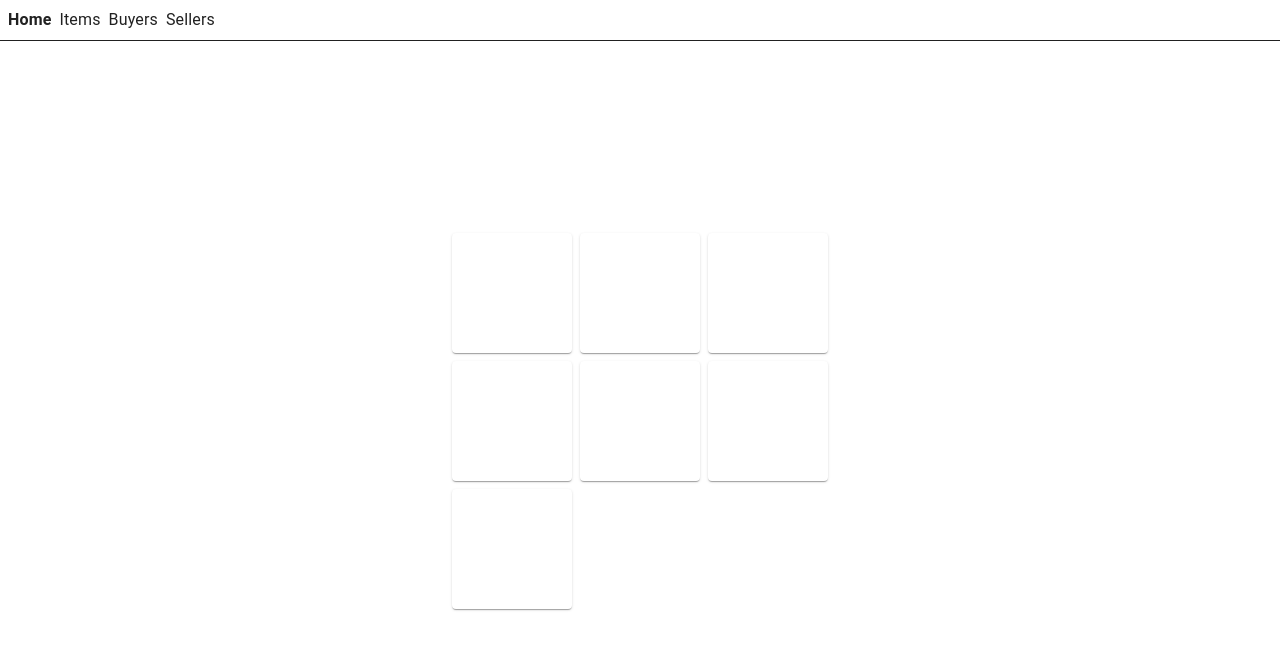
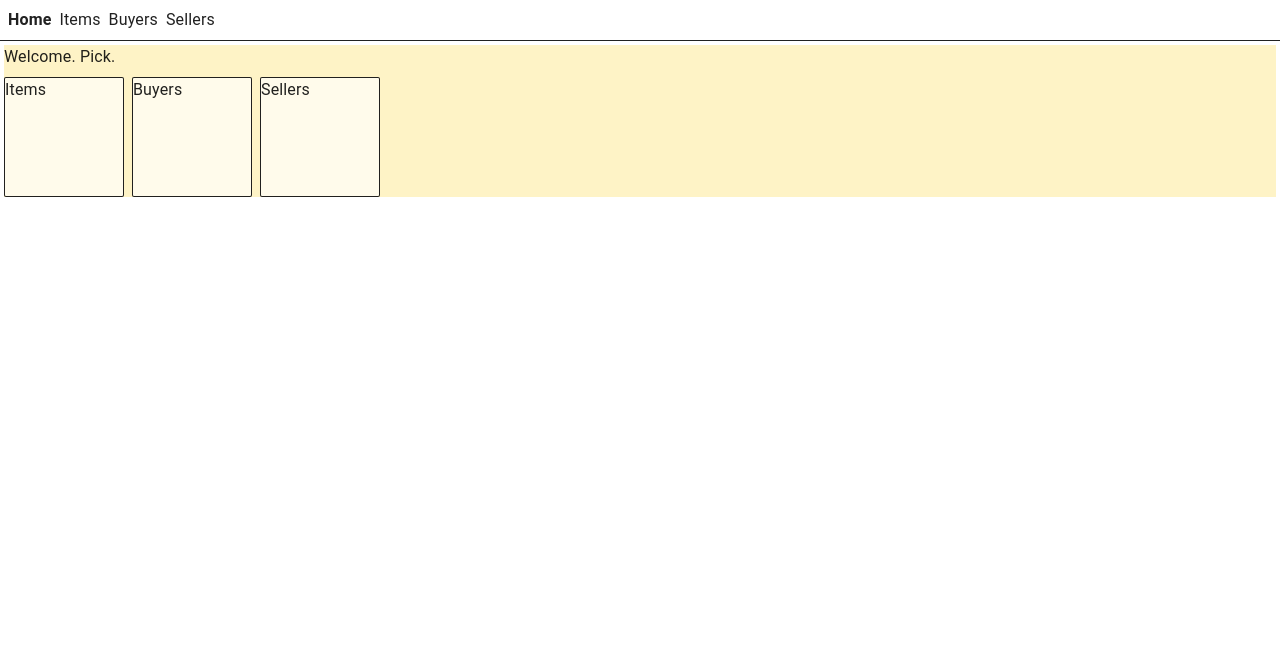
Before and after one commit to akulOn/china_org, a React (Vite) app: page / in a window 1280 px wide. Shown: the top 650 px of the page. Built offline with nearby package versions, Linux system fonts and the light colour scheme.

Commit message:
added links and updated styling

```diff
--- a/src/routes/index.tsx
+++ b/src/routes/index.tsx
@@ -1,4 +1,4 @@
-import { Box, Paper } from "@mui/material";
+import { Box } from "@mui/material";
 import { createFileRoute, Link } from "@tanstack/react-router";
 
 export const Route = createFileRoute("/")({
@@ -7,25 +7,19 @@ export const Route = createFileRoute("/")({
 
 function Index() {
   return (
-    <Box
-      className="flex justify-center items-center flex-col gap-5
-        w-full h-full"
-    >
-      <Box
-        className="
-          flex-none
-          inline-grid grid-cols-3 gap-2
-          p-1
-          [&>*]:w-30 [&>*]:h-30"
-      >
-        <Paper />
-        <Paper />
-        <Paper />
-        <Paper />
-        <Paper />
-        <Paper />
-        <Paper />
-      </Box>
+    <Box className="flex flex-col justify-center-safe gap-2 bg-amber-100">
+      <span>Welcome. Pick.</span>
+      <div className="flex flex-row gap-2 [&>*]:w-30 [&>*]:h-30">
+        <Link className="bg-amber-50 border rounded-xs" to={"/items"}>
+          <span>Items</span>
+        </Link>
+        <Link className="bg-amber-50 border rounded-xs" to={"/buyers"}>
+          <span>Buyers</span>
+        </Link>
+        <Link className="bg-amber-50 border rounded-xs" to={"/sellers"}>
+          <span>Sellers</span>
+        </Link>
+      </div>
     </Box>
   );
 }
```
